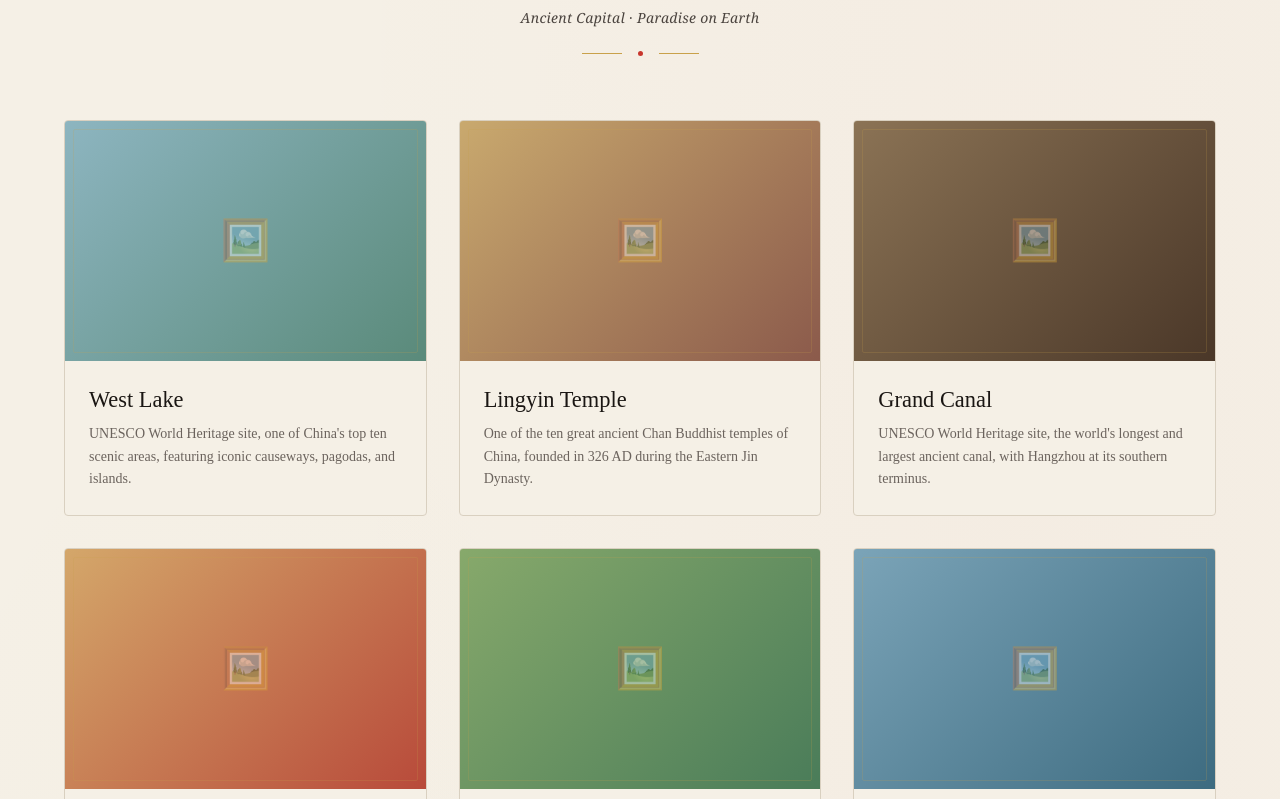
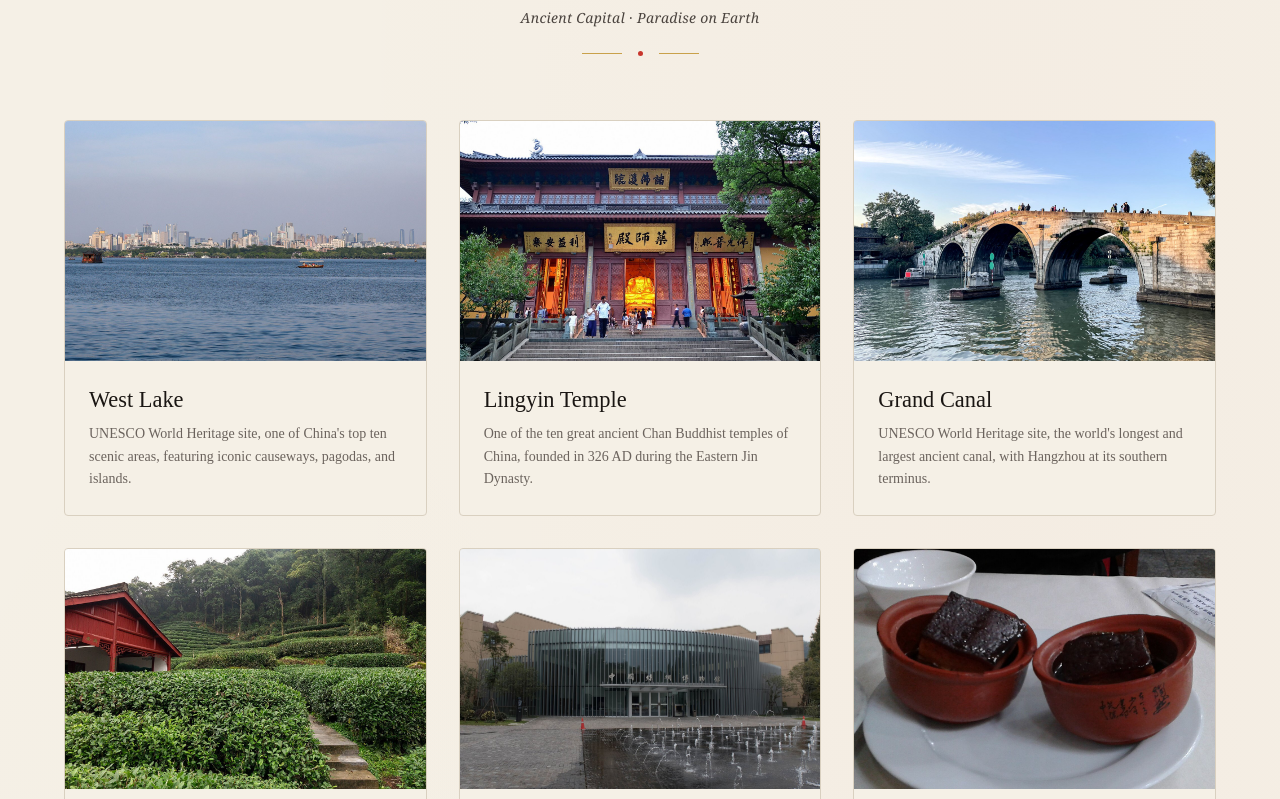
Before and after one commit to mxwq1313-collab/hangzhou-travel, a React (Vite) app: page / in a window 1280 px wide. Shown: the part 1441-2240 px from the top of the page. Built offline with nearby package versions, Linux system fonts and the light colour scheme.

Commit message:
fix: 补全首页实景图片

```diff
--- a/src/pages/Home/Home.jsx
+++ b/src/pages/Home/Home.jsx
@@ -11,6 +11,23 @@ import Reveal, { RevealStagger } from '../../components/ui/Reveal/Reveal';
 import PatternDivider from '../../components/ui/PatternDivider/PatternDivider';
 import styles from './Home.module.css';
 
+const highlightImages = {
+  'west-lake': IMAGES.attrWestLake,
+  lingyin: IMAGES.attrLingyin,
+  'grand-canal': IMAGES.attrCanal,
+  'longjing-tea': IMAGES.accLongjing,
+  silk: IMAGES.attrSilkMuseum,
+  cuisine: IMAGES.foodDongpo,
+};
+
+const highlightRoutes = {
+  'west-lake': '/attractions/west-lake',
+  lingyin: '/attractions/lingyin-temple',
+  'grand-canal': '/attractions/grand-canal-hangzhou',
+  'longjing-tea': '/accommodation/longjing-meijiawu',
+  silk: '/attractions/china-silk-museum',
+  cuisine: '/food',
+};
 export default function Home() {
   const { lang } = useLanguage();
   const navigate = useNavigate();
@@ -64,16 +81,14 @@ export default function Home() {
 
           <div className="grid">
             {highlights.map((item, i) => (
-              <div key={item.id} onClick={() => {
-                if (item.id === 'west-lake') navigate('/attractions');
-                else if (item.id === 'cuisine') navigate('/food');
-              }} style={{ cursor: 'pointer' }}>
-                <Card
-                  title={item.title}
-                  description={item.desc}
-                  index={i}
-                />
-              </div>
+              <Card
+                key={item.id}
+                image={highlightImages[item.id]}
+                title={item.title}
+                description={item.desc}
+                link={highlightRoutes[item.id]}
+                index={i}
+              />
             ))}
           </div>
         </div>
```
